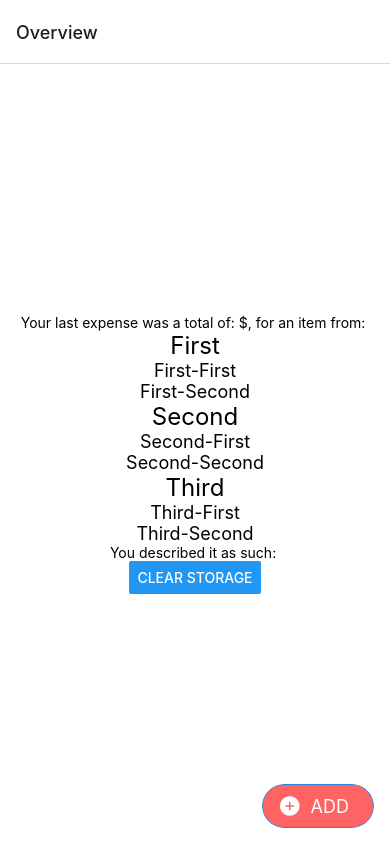
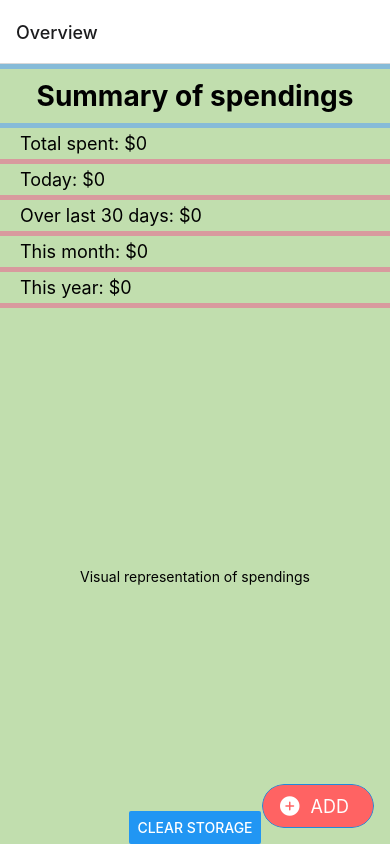
Before and after one commit to bakano98/Expenses-Tracker, a React Native app: screen /AddItem in a window 390 px wide. Built offline with nearby package versions, Linux system fonts and the light colour scheme.

Commit message:
some update my eyes are dead

```diff
--- a/App.js
+++ b/App.js
@@ -36,6 +36,7 @@ const OverviewStack = () => {
     {
       price: "",
       category: "",
+      date: "",
       description: "",
     },
   ]);
@@ -165,7 +166,11 @@ const App = () => {
     <dataContext.Provider value={{ data, setData }}>
       <NavigationContainer>
         <Stack.Navigator>
-          <Stack.Screen component={OverviewStack} name="OverviewStack" options={{headerShown: false}}/>
+          <Stack.Screen
+            component={OverviewStack}
+            name="OverviewStack"
+            options={{ headerShown: false }}
+          />
         </Stack.Navigator>
       </NavigationContainer>
     </dataContext.Provider>
--- a/contexts/contentContext.js
+++ b/contexts/contentContext.js
@@ -3,6 +3,7 @@ import { createContext } from "react";
 
 const contentContext = createContext({
   // this keeps track of everything stored so far
+  // Will need to add date as well, so we can parse by date
   // Note, content stores objects. These objects are like this:
   // { price: $$$,
   //   category: testCategory,
@@ -12,6 +13,7 @@ const contentContext = createContext({
     {
       price: "",
       category: "",
+      date: "",
       description: "",
     },
   ],
--- a/package.json
+++ b/package.json
@@ -15,6 +15,7 @@
     "@react-navigation/native": "^6.0.7",
     "@react-navigation/native-stack": "^6.3.0",
     "@react-navigation/stack": "^6.1.0",
+    "date-fns": "^2.28.0",
     "expo": "~44.0.0",
     "expo-status-bar": "~1.2.0",
     "react": "17.0.1",
--- a/screens/AddItem.js
+++ b/screens/AddItem.js
@@ -7,7 +7,7 @@ import {
 } from "react-native";
 import React, { useState, useContext } from "react";
 import contentContext from "../contexts/contentContext";
-
+import { format } from "date-fns";
 // Custom components
 import { Button } from "../components";
 
@@ -63,14 +63,15 @@ const AddItem = ({ navigation }) => {
     const passable = {
       price: price,
       category: cat,
+      date: new Date(),
       description: desc,
     };
+
     if (content[0].category === "") {
       setContent([passable]);
     } else {
       setContent([...content, passable]);
     }
-    console.log(content);
     navigation.goBack();
   };
 
--- a/screens/Categories.js
+++ b/screens/Categories.js
@@ -86,8 +86,6 @@ const styles = StyleSheet.create({
     fontSize: 20,
   },
 
-  expandableListStyle: {},
-
   headerText: {
     fontSize: 24,
     fontWeight: "bold",
--- a/screens/Overview.js
+++ b/screens/Overview.js
@@ -5,7 +5,16 @@ import { Ionicons } from "@expo/vector-icons";
 import contentContext from "../contexts/contentContext";
 import dataContext from "../contexts/dataContext";
 import AsyncStorage from "@react-native-async-storage/async-storage";
+import {
+  differenceInCalendarDays,
+  isSameDay,
+  isSameMonth,
+  parseJSON,
+} from "date-fns";
+import { isSameYear } from "date-fns/esm";
+import { LogBox } from "react-native";
 
+LogBox.ignoreAllLogs(true);
 // use context to store and pass around the prices, descriptions, etc arrays
 const Overview = ({ navigation }) => {
   const { content } = useContext(contentContext);
@@ -36,16 +45,16 @@ const Overview = ({ navigation }) => {
   // Now, get all the subcategories. Note that the indexing is same as categoryNames, so
   // each subcategory's index corresponds to each categoryNames' index.
   const subcategories = data.map((object) => object.subcategory);
-  console.log(subcategories);
 
+  // This works, but we might not have any use for this.
   const renderAsText = () => {
     return categoryNames.map((name, key) => (
-      <SafeAreaView style={{alignItems: "center", justifyContent: "center"}}>
-        <Text style={{fontSize: 24}}>{name}</Text>
-        <SafeAreaView style={{}}>
-          <Text style={{fontSize: 18, textAlign: "center", }}>
+      <SafeAreaView style={{ alignItems: "center", justifyContent: "center" }}>
+        <Text style={{ fontSize: 24 }}>{name}</Text>
+        <SafeAreaView>
+          <Text style={{ fontSize: 18, textAlign: "center" }}>
             {data[key].subcategory.map((innerObject, innerKey) => {
-              if (innerKey !== (data[key].subcategory).length-1) {
+              if (innerKey !== data[key].subcategory.length - 1) {
                 return innerObject.val + "\n";
               }
             })}
@@ -55,17 +64,150 @@ const Overview = ({ navigation }) => {
     ));
   };
 
+  // console.log(content);
+
   // console.log("Checking content from Overview: " + content);
+  /* Shape of each object in content: {
+    category: ""
+    description: ""
+    price: ""
+  }
+  */
   const lastItem = content[content.length - 1];
   // console.log(content.length);
+  /* Helper functions to get the objects based on months */
+  const getAllObjects = () => {
+    return content;
+  };
+
+  const getSameDayObject = (date) => {
+    const res = content.filter((item) => isSameDay(date, parseJSON(item.date)));
+    return res;
+  };
+
+  const getSameMonthObject = (date) => {
+    const res = content.filter((item) =>
+      isSameMonth(date, parseJSON(item.date))
+    );
+    return res;
+  };
+
+  const getLastThirtyDaysObject = () => {
+    const res = content.filter(
+      (item) => differenceInCalendarDays(new Date(), parseJSON(item.date)) <= 30
+    );
+    return res;
+  };
+
+  const getSameYearObject = (date) => {
+    const res = content.filter((item) =>
+      isSameYear(date, parseJSON(item.date))
+    );
+    return res;
+  };
+
+  /* End of helper functions to get based on months */
+
+  /* Helper functions for getting spent amount */
+  const getTotalSpent = () => {
+    let totalPrice = 0;
+    const allObjects = getAllObjects();
+    allObjects.forEach((item) => (totalPrice += Number(item.price)));
+    return totalPrice;
+  };
+
+  const getTodaySpent = () => {
+    let todaySpent = 0;
+    const todayObject = getSameDayObject(new Date());
+    todayObject.forEach((item) => {
+      todaySpent += Number(item.price);
+    });
+    return todaySpent;
+  };
+
+  const getLastThirtySpent = () => {
+    let lastThirtySpent = 0;
+    const lastThirtySpentObject = getLastThirtyDaysObject();
+
+    lastThirtySpentObject.forEach((item) => {
+      lastThirtySpent += Number(item.price);
+    });
+
+    return lastThirtySpent;
+  };
+
+  const getThisMonthSpent = () => {
+    let thisMonthSpent = 0;
+    const thisMonthObject = getSameMonthObject(new Date());
+    thisMonthObject.forEach((item) => {
+      thisMonthSpent += Number(item.price);
+    });
+    return thisMonthSpent;
+  };
+
+  const getThisYearSpent = () => {
+    let thisYearSpent = 0;
+    const thisYearObject = getSameYearObject(new Date());
+
+    thisYearObject.forEach((item) => {
+      thisYearSpent += Number(item.price);
+    });
+
+    return thisYearSpent;
+  };
+
+  /* End of helper functions */
   return (
     <SafeAreaView style={styles.container}>
-      <Text>
-        Your last expense was a total of: ${lastItem.price}, for an item from:{" "}
-        {lastItem.category}
+      <SafeAreaView style={{ width: "100%" }}>
+        <SafeAreaView
+          style={[
+            styles.topDivider,
+            { borderColor: "#86BBD8", borderTopWidth: 5 },
+          ]}
+        >
+          <Text
+            style={{
+              fontSize: 28,
+              fontWeight: "bold",
+              textAlign: "center",
+              paddingBottom: 10,
+              paddingTop: 10,
+            }}
+          >
+            Summary of spendings
           </Text>
-      {renderAsText()}
-      <Text>You described it as such: {lastItem.description}</Text>
+        </SafeAreaView>
+        <SafeAreaView style={styles.topDivider}>
+          <Text style={styles.topDividerText}>
+            Total spent: ${getTotalSpent()}
+          </Text>
+        </SafeAreaView>
+        <SafeAreaView style={styles.topDivider}>
+          <Text style={styles.topDividerText}>Today: ${getTodaySpent()}</Text>
+        </SafeAreaView>
+        <SafeAreaView style={styles.topDivider}>
+          <Text style={styles.topDividerText}>
+            Over last 30 days: ${getLastThirtySpent()}
+          </Text>
+        </SafeAreaView>
+        <SafeAreaView style={styles.topDivider}>
+          <Text style={styles.topDividerText}>
+            This month: ${getThisMonthSpent()}
+          </Text>
+        </SafeAreaView>
+        <SafeAreaView style={styles.topDivider}>
+          <Text style={styles.topDividerText}>
+            This year: ${getThisYearSpent()}
+          </Text>
+        </SafeAreaView>
+      </SafeAreaView>
+
+      <SafeAreaView
+        style={{ flex: 1, alignItems: "center", justifyContent: "center" }}
+      >
+        <Text>Visual representation of spendings</Text>
+      </SafeAreaView>
       <FAB
         title="Add"
         placement="right"
@@ -80,6 +222,7 @@ const Overview = ({ navigation }) => {
         icon={<Ionicons name="add-circle" size={24} color="white" />}
         onPress={() => navigation.navigate("ExpensesStack")}
       />
+      <SafeAreaView style={{ position: "absolute", bottom: 0 }}>
         <Button
           title="Clear storage"
           onPress={async () => {
@@ -88,15 +231,28 @@ const Overview = ({ navigation }) => {
           }}
         />
       </SafeAreaView>
+    </SafeAreaView>
   );
 };
 
 const styles = StyleSheet.create({
   container: {
     flex: 1,
-    backgroundColor: "#fff",
+    backgroundColor: "#C1DEAE",
     alignItems: "center",
-    justifyContent: "center",
+  },
+
+  topDivider: {
+    borderBottomWidth: 5,
+    height: null,
+    borderColor: "#D89A9E",
+  },
+
+  topDividerText: {
+    fontSize: 18,
+    textAlign: "left",
+    padding: 5,
+    paddingLeft: 20,
   },
 });
 
```
Also changed, not shown: 1 other file (tests, documents, lock files or other folders). Lines whose indentation alone changed are shown as unchanged.
